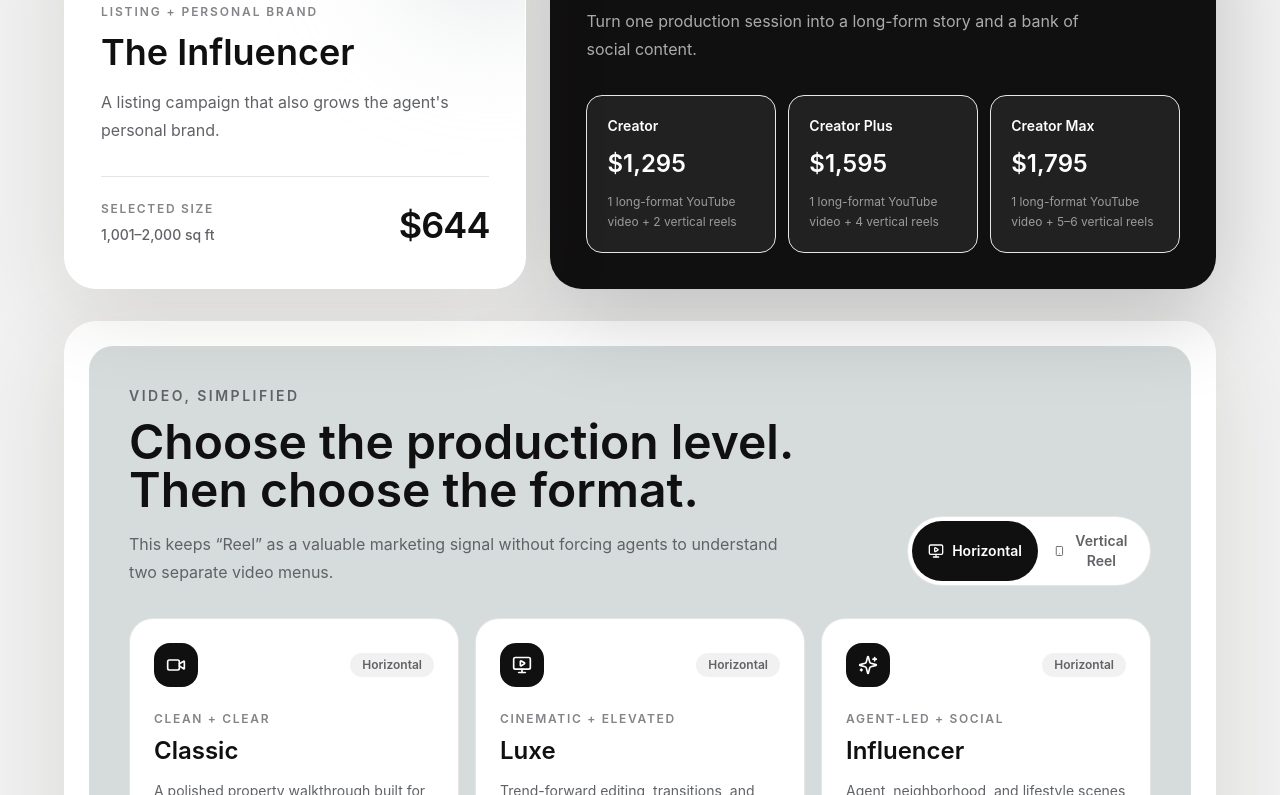
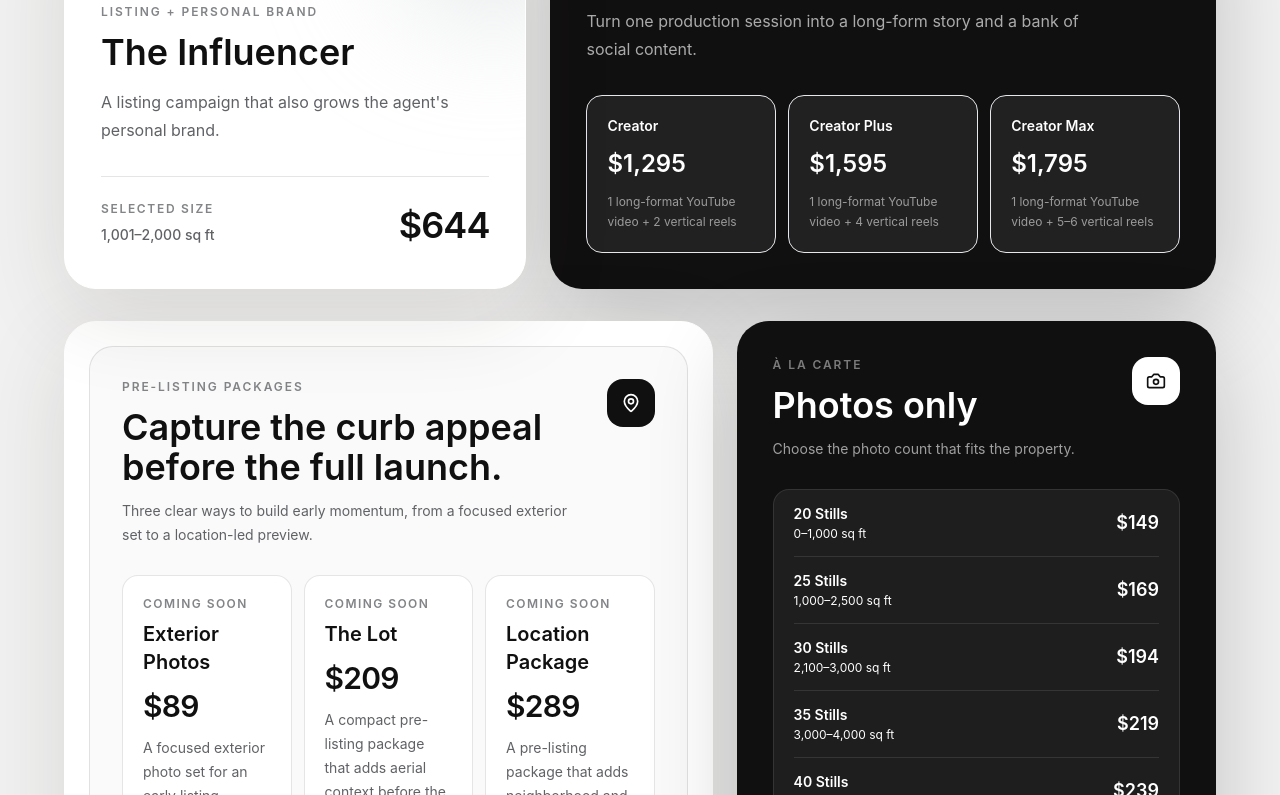
Before and after one commit to swim-lang/nowalls-pricing-builder, a React (Vite) app: page / in a window 1280 px wide. Shown: the part 2005-2800 px from the top of the page. Built offline with nearby package versions, Linux system fonts and the light colour scheme.

Commit message:
Update a la carte and pre-listing pricing

```diff
--- a/shared/aryeoCatalog.ts
+++ b/shared/aryeoCatalog.ts
@@ -1,4 +1,4 @@
-export const PRICING_CATALOG_REVIEWED_AT = "2026-09-21";
+export const PRICING_CATALOG_REVIEWED_AT = "2026-09-29";
 export const PRICING_REVIEW_ONLY = true;
 
 // This is the private prototype form. Brian's restored production form is intentionally
@@ -38,7 +38,6 @@ export type PackageId =
   | "landPackage"
   | "lot"
   | "locationPackage"
-  | "preListing"
   | "exteriorPhotos";
 
 export type PackageCategory = "core" | "brand" | "creator" | "land" | "pre-listing";
@@ -76,6 +75,13 @@ export type AddOnConfig = {
   priceLabel?: string;
   priceSuffix?: string;
   aryeoType: "MAIN" | "ADDON";
+};
+
+export type PhotoOnlyOption = {
+  id: string;
+  photoCount: string;
+  sizeLabel?: string;
+  price: number;
 };
 
 const variant = (
@@ -263,41 +269,29 @@ export const PACKAGE_CONFIG: { packages: Record<PackageId, PackageConfig> } = {
       id: "lot",
       name: "The Lot",
       aryeoProductTitle: "Pre Listing Packages",
-      purpose: "A compact photo package for a straightforward lot listing.",
-      bestFor: "Lots that need clean ground and aerial coverage",
-      category: "land",
+      purpose: "A compact pre-listing package that adds aerial context before the full launch.",
+      bestFor: "Coming-soon properties that need exterior and drone coverage",
+      category: "pre-listing",
       pricingMode: "fixed",
-      includes: ["Up to 10 exterior photos", "Up to 10 drone photos"],
+      includes: ["Up to 10 exterior photos", "Up to 10 drone photos", "Agent-branded property website"],
       photoCount: "Up to 20 photos",
-      variants: [variant("the-lot", "The Lot", 179, 40)],
+      variants: [variant("the-lot", "The Lot", 209, 40)],
     },
     locationPackage: {
       id: "locationPackage",
       name: "Location Package",
       aryeoProductTitle: "Pre Listing Packages",
-      purpose: "A land package that adds neighborhood and lifestyle context.",
-      bestFor: "Location-driven lots where the surrounding area helps sell the story",
-      category: "land",
-      pricingMode: "fixed",
-      includes: ["Up to 10 exterior photos", "Up to 10 drone photos", "Neighborhood and lifestyle photos"],
-      variants: [variant("location-package", "Location Package", 249, 60)],
-    },
-    preListing: {
-      id: "preListing",
-      name: "The Pre Listing Package",
-      aryeoProductTitle: "Pre Listing Packages",
-      purpose: "A complete exterior-first package for a coming-soon launch.",
-      bestFor: "Capturing a property's exterior at its best before the full listing launch",
+      purpose: "A pre-listing package that adds neighborhood and lifestyle context.",
+      bestFor: "Coming-soon properties where the surrounding area helps sell the story",
       category: "pre-listing",
       pricingMode: "fixed",
       includes: [
         "Up to 10 exterior photos",
         "Up to 10 drone photos",
         "Neighborhood and lifestyle photos",
-        "Exterior ground and drone video clips",
-        "Virtual twilight",
+        "Agent-branded property website",
       ],
-      variants: [variant("pre-listing-package", "The Pre Listing Package", 349, 120)],
+      variants: [variant("location-package", "Location Package", 289, 60)],
     },
     exteriorPhotos: {
       id: "exteriorPhotos",
@@ -314,29 +308,47 @@ export const PACKAGE_CONFIG: { packages: Record<PackageId, PackageConfig> } = {
   },
 };
 
+export const PHOTO_ONLY_OPTIONS: PhotoOnlyOption[] = [
+  { id: "photos-20", photoCount: "20 stills", sizeLabel: "0–1,000 sq ft", price: 149 },
+  { id: "photos-25", photoCount: "25 stills", sizeLabel: "1,000–2,500 sq ft", price: 169 },
+  { id: "photos-30", photoCount: "30 stills", sizeLabel: "2,100–3,000 sq ft", price: 194 },
+  { id: "photos-35", photoCount: "35 stills", sizeLabel: "3,000–4,000 sq ft", price: 219 },
+  { id: "photos-40", photoCount: "40 stills", sizeLabel: "5,000+ sq ft", price: 239 },
+  { id: "photos-45", photoCount: "45 stills", price: 259 },
+  { id: "photos-50", photoCount: "50 stills", price: 289 },
+];
+
 export const ADD_ONS = {
   classicVideo: {
     id: "classicVideo",
     name: "Classic Video",
     aryeoProductTitle: "Video À la carte",
-    purpose: "Choose a clean horizontal walkthrough or vertical reel.",
-    priceLabel: "Final price pending",
+    purpose: "A standard walkthrough video or reel in horizontal or vertical format.",
+    price: 249,
     aryeoType: "MAIN",
   },
-  luxeVideo: {
-    id: "luxeVideo",
-    name: "Luxe Video",
+  cinematicVideo: {
+    id: "cinematicVideo",
+    name: "Cinematic Video",
     aryeoProductTitle: "Video À la carte",
-    purpose: "Choose horizontal or vertical with upgraded effects, transitions, and drone clips.",
-    priceLabel: "Final price pending",
+    purpose: "Drone clips, trendy moves, and an elevated edit in horizontal or vertical format.",
+    price: 349,
     aryeoType: "MAIN",
   },
   influencerVideo: {
     id: "influencerVideo",
     name: "Influencer Video",
     aryeoProductTitle: "Video À la carte",
-    purpose: "Choose horizontal or vertical with agent, neighborhood, and lifestyle scenes.",
-    priceLabel: "Final price pending",
+    purpose: "Agent scenes, drone clips, and trend-led pacing in horizontal or vertical format.",
+    price: 449,
+    aryeoType: "MAIN",
+  },
+  lifestyleVideo: {
+    id: "lifestyleVideo",
+    name: "Lifestyle Video",
+    aryeoProductTitle: "Video À la carte",
+    purpose: "A story-led production for showing more than the home itself.",
+    price: 595,
     aryeoType: "MAIN",
   },
   luxeBoost: {
--- a/src/components/pricing/PricingBuilder.tsx
+++ b/src/components/pricing/PricingBuilder.tsx
@@ -39,7 +39,7 @@ import {
 } from "../../lib/aryeoBooking";
 import PricingOverview from "./PricingOverview";
 
-export { PACKAGE_CONFIG };
+export { ADD_ONS, PACKAGE_CONFIG, PHOTO_ONLY_OPTIONS } from "../../../shared/aryeoCatalog";
 
 type QuestionId = "propertyType" | "goal" | "socialImportance" | "size" | "knownNeeds";
 
@@ -180,7 +180,6 @@ const PACKAGE_ICONS: Record<PackageId, keyof typeof iconMap> = {
   landPackage: "map",
   lot: "map",
   locationPackage: "map",
-  preListing: "layers",
   exteriorPhotos: "image",
 };
 
@@ -211,7 +210,6 @@ const packageIncludesDrone = (packageId: PackageId) => [
   "landPackage",
   "lot",
   "locationPackage",
-  "preListing",
 ].includes(packageId);
 
 const packageIncludesVideo = (packageId: PackageId) => [
@@ -221,10 +219,9 @@ const packageIncludesVideo = (packageId: PackageId) => [
   "influencer",
   "contentCreator",
   "landPackage",
-  "preListing",
 ].includes(packageId);
 
-const packageIncludesTwilight = (packageId: PackageId) => ["essentials", "signature", "premier", "influencer", "contentCreator", "preListing"].includes(packageId);
+const packageIncludesTwilight = (packageId: PackageId) => ["essentials", "signature", "premier", "influencer", "contentCreator"].includes(packageId);
 
 export function getRecommendation(answers: Answers): Recommendation {
   const propertyType = getSingleAnswer(answers, "propertyType");
@@ -263,10 +260,12 @@ export function getRecommendation(answers: Answers): Recommendation {
       reason = "Starter keeps the rental coverage focused while still delivering a polished visual foundation.";
     }
   } else if (propertyType === "pre_listing") {
-    packageId = goal === "essentials_only" ? "exteriorPhotos" : "preListing";
-    reason = goal === "essentials_only"
-      ? "Exterior Photos is the focused live option for a simple coming-soon preview."
-      : "The Pre Listing Package gives you broad exterior, aerial, neighborhood, video, and twilight coverage before the full launch.";
+    packageId = goal === "essentials_only" ? "exteriorPhotos" : goal === "polished" ? "lot" : "locationPackage";
+    reason = packageId === "exteriorPhotos"
+      ? "Exterior Photos is the focused option for a simple coming-soon preview."
+      : packageId === "lot"
+        ? "The Lot adds aerial context to the exterior coverage before the full listing launch."
+        : "The Location Package adds neighborhood and lifestyle context to the exterior and drone coverage.";
   } else if (propertyType === "luxury") {
     packageId = "premier";
     reason = "A higher-value listing needs a premium presentation with video, social assets, twilight, and lifestyle context.";
@@ -308,7 +307,7 @@ export function getRecommendation(answers: Answers): Recommendation {
   const addOns: AddOnConfig[] = [];
   if (!["brand", "creator"].includes(recommendedPackage.category) && needsSet.has("social_reels")) {
     if (socialImportance === "major") addOns.push(ADD_ONS.influencerVideo);
-    else if (socialImportance === "very") addOns.push(ADD_ONS.luxeVideo);
+    else if (socialImportance === "very") addOns.push(ADD_ONS.cinematicVideo);
     else addOns.push(ADD_ONS.classicVideo);
   }
 
--- a/src/components/pricing/PricingOverview.tsx
+++ b/src/components/pricing/PricingOverview.tsx
@@ -2,7 +2,9 @@ import { useState } from "react";
 import {
   ArrowRight,
   CalendarDays,
+  Camera,
   Check,
+  MapPin,
   MonitorPlay,
   Smartphone,
   Sparkles,
@@ -11,7 +13,9 @@ import {
 } from "lucide-react";
 
 import {
+  ADD_ONS,
   PACKAGE_CONFIG,
+  PHOTO_ONLY_OPTIONS,
   SIZE_TIER_CONFIG,
   getPackagePricingForSize,
   type PackageId,
@@ -19,22 +23,36 @@ import {
 } from "../../../shared/aryeoCatalog";
 
 const CORE_PACKAGE_IDS: PackageId[] = ["starter", "essentials", "signature", "premier"];
+const PRE_LISTING_PACKAGE_IDS: PackageId[] = ["exteriorPhotos", "lot", "locationPackage"];
 
 const VIDEO_LEVELS = [
   {
-    name: "Classic",
+    name: ADD_ONS.classicVideo.name,
     label: "Clean + clear",
-    description: "A polished property walkthrough built for straightforward listing coverage.",
+    description: ADD_ONS.classicVideo.purpose,
+    price: ADD_ONS.classicVideo.price,
+    supportsOrientation: true,
   },
   {
-    name: "Luxe",
+    name: ADD_ONS.cinematicVideo.name,
     label: "Cinematic + elevated",
-    description: "Trend-forward editing, transitions, and drone clips for a stronger first impression.",
+    description: ADD_ONS.cinematicVideo.purpose,
+    price: ADD_ONS.cinematicVideo.price,
+    supportsOrientation: true,
   },
   {
-    name: "Influencer",
+    name: ADD_ONS.influencerVideo.name,
     label: "Agent-led + social",
-    description: "Agent, neighborhood, and lifestyle scenes designed to build the listing and the brand.",
+    description: ADD_ONS.influencerVideo.purpose,
+    price: ADD_ONS.influencerVideo.price,
+    supportsOrientation: true,
+  },
+  {
+    name: ADD_ONS.lifestyleVideo.name,
+    label: "Story + place",
+    description: ADD_ONS.lifestyleVideo.purpose,
+    price: ADD_ONS.lifestyleVideo.price,
+    supportsOrientation: false,
   },
 ];
 
@@ -171,16 +189,80 @@ export default function PricingOverview({ onBuild }: { onBuild: () => void }) {
         </article>
       </section>
 
+      <section className="grid gap-6 xl:grid-cols-[1.15fr_0.85fr]">
+        <article className="rounded-[2rem] border border-white bg-white p-4 shadow-soft-xl sm:p-6">
+          <div className="h-full rounded-[1.5rem] border border-black/10 bg-[#fafafa] p-6 sm:p-8">
+            <div className="flex flex-col gap-5 sm:flex-row sm:items-start sm:justify-between">
+              <div className="max-w-2xl">
+                <p className="text-xs font-semibold uppercase tracking-[0.16em] text-[#828487]">Pre-listing packages</p>
+                <h2 className="mt-3 text-3xl font-semibold tracking-normal sm:text-4xl">Capture the curb appeal before the full launch.</h2>
+                <p className="mt-3 text-sm leading-6 text-[#606266]">
+                  Three clear ways to build early momentum, from a focused exterior set to a location-led preview.
+                </p>
+              </div>
+              <div className="flex h-12 w-12 shrink-0 items-center justify-center rounded-2xl bg-[#111011] text-white">
+                <MapPin className="h-5 w-5" aria-hidden="true" />
+              </div>
+            </div>
+
+            <div className="mt-7 grid gap-3 md:grid-cols-3">
+              {PRE_LISTING_PACKAGE_IDS.map((packageId) => {
+                const packageItem = PACKAGE_CONFIG.packages[packageId];
+                const price = packageItem.variants[0].price;
+
+                return (
+                  <div key={packageItem.id} className="rounded-2xl border border-black/10 bg-white p-5">
+                    <p className="text-xs font-semibold uppercase tracking-[0.12em] text-[#828487]">Coming soon</p>
+                    <h3 className="mt-2 text-xl font-semibold tracking-normal">{packageItem.name}</h3>
+                    <p className="mt-3 text-3xl font-semibold tracking-tight">{formatPrice(price)}</p>
+                    <p className="mt-3 text-sm leading-6 text-[#606266]">{packageItem.purpose}</p>
+                  </div>
+                );
+              })}
+            </div>
+
+            <p className="mt-5 rounded-2xl bg-[#f0f0f0] px-4 py-3 text-xs leading-5 text-[#606266]">
+              Review note: Brian's latest Notion page names this section but does not list its rows. These three prices mirror the current live No Walls pricing page and should be confirmed if they changed.
+            </p>
+          </div>
+        </article>
+
+        <article className="rounded-[2rem] bg-[#111011] p-7 text-white shadow-[0_28px_90px_rgba(0,0,0,0.2)] sm:p-9">
+          <div className="flex items-start justify-between gap-5">
+            <div>
+              <p className="text-xs font-semibold uppercase tracking-[0.16em] text-white/45">À la carte</p>
+              <h2 className="mt-3 text-3xl font-semibold tracking-normal sm:text-4xl">Photos only</h2>
+              <p className="mt-3 text-sm leading-6 text-white/60">Choose the photo count that fits the property.</p>
+            </div>
+            <div className="flex h-12 w-12 shrink-0 items-center justify-center rounded-2xl bg-white text-[#111011]">
+              <Camera className="h-5 w-5" aria-hidden="true" />
+            </div>
+          </div>
+
+          <div className="mt-7 divide-y divide-white/10 rounded-2xl border border-white/10 bg-white/[0.06] px-5">
+            {PHOTO_ONLY_OPTIONS.map((option) => (
+              <div key={option.id} className="flex items-center justify-between gap-4 py-3.5">
+                <div>
+                  <p className="text-sm font-semibold capitalize">{option.photoCount}</p>
+                  <p className="mt-0.5 text-xs text-white/42">{option.sizeLabel || "No size range listed"}</p>
+                </div>
+                <p className="text-lg font-semibold">{formatPrice(option.price)}</p>
+              </div>
+            ))}
+          </div>
+        </article>
+      </section>
+
       <section className="rounded-[2rem] border border-white bg-white p-4 shadow-soft-xl sm:p-6">
         <div className="rounded-[1.5rem] bg-[#d6dbdc] p-6 sm:p-8 lg:p-10">
           <div className="flex flex-col gap-6 lg:flex-row lg:items-end lg:justify-between">
             <div className="max-w-3xl">
-              <p className="text-sm font-semibold uppercase tracking-[0.18em] text-[#606266]">Video, simplified</p>
+              <p className="text-sm font-semibold uppercase tracking-[0.18em] text-[#606266]">Video à la carte</p>
               <h2 className="mt-3 text-4xl font-semibold leading-tight tracking-normal sm:text-5xl">
                 Choose the production level. Then choose the format.
               </h2>
               <p className="mt-4 max-w-2xl text-base leading-7 text-[#606266]">
-                This keeps “Reel” as a valuable marketing signal without forcing agents to understand two separate video menus.
+                Classic, Cinematic, and Influencer can be delivered horizontally or vertically. Lifestyle is the story-led option for showing more than the home.
               </p>
             </div>
             <div className="inline-flex rounded-full border border-black/10 bg-white p-1" role="group" aria-label="Video orientation preview">
@@ -205,23 +287,24 @@ export default function PricingOverview({ onBuild }: { onBuild: () => void }) {
             </div>
           </div>
 
-          <div className="mt-8 grid gap-4 md:grid-cols-3">
+          <div className="mt-8 grid gap-4 md:grid-cols-2 xl:grid-cols-4">
             {VIDEO_LEVELS.map((level, index) => (
               <article key={level.name} className="rounded-[1.5rem] border border-black/10 bg-white p-6">
                 <div className="flex items-center justify-between gap-4">
                   <div className="flex h-11 w-11 items-center justify-center rounded-2xl bg-[#111011] text-white">
-                    {index === 0 ? <Video className="h-5 w-5" aria-hidden="true" /> : index === 1 ? <MonitorPlay className="h-5 w-5" aria-hidden="true" /> : <Sparkles className="h-5 w-5" aria-hidden="true" />}
+                    {index === 0 ? <Video className="h-5 w-5" aria-hidden="true" /> : index === 1 ? <MonitorPlay className="h-5 w-5" aria-hidden="true" /> : index === 2 ? <Sparkles className="h-5 w-5" aria-hidden="true" /> : <MapPin className="h-5 w-5" aria-hidden="true" />}
                   </div>
                   <span className="rounded-full bg-[#f1f1f1] px-3 py-1 text-xs font-semibold text-[#606266]">
-                    {orientation === "horizontal" ? "Horizontal" : "Vertical Reel"}
+                    {level.supportsOrientation ? (orientation === "horizontal" ? "Horizontal" : "Vertical Reel") : "Story-led"}
                   </span>
                 </div>
                 <p className="mt-6 text-xs font-semibold uppercase tracking-[0.14em] text-[#828487]">{level.label}</p>
                 <h3 className="mt-2 text-2xl font-semibold tracking-normal">{level.name}</h3>
                 <p className="mt-3 text-sm leading-6 text-[#606266]">{level.description}</p>
-                <p className="mt-6 border-t border-black/10 pt-4 text-xs font-semibold uppercase tracking-[0.12em] text-[#828487]">
-                  À-la-carte price pending Brian's final confirmation
-                </p>
+                <div className="mt-6 flex items-end justify-between gap-3 border-t border-black/10 pt-4">
+                  <p className="text-xs font-semibold uppercase tracking-[0.12em] text-[#828487]">À la carte</p>
+                  <p className="text-2xl font-semibold tracking-tight">{formatPrice(level.price)}</p>
+                </div>
               </article>
             ))}
           </div>
```
Also changed, not shown: scripts/verify-pricing.mjs (+11 -7 lines), 6 other files (tests, documents, lock files or other folders).
